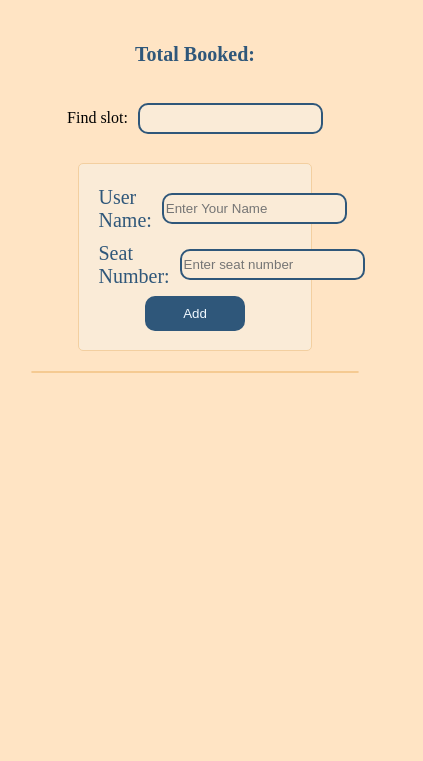
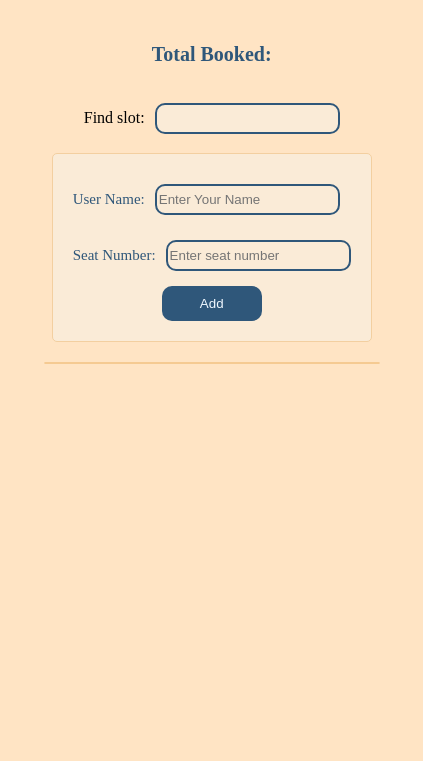
Before and after one commit to buradabhargavi/sharpenerBookingProject, a plain HTML site: page index.html in a window 390 px wide. Shown: the part 83-844 px from the top of the page, 423 px wide, since content can reach past the window. Drawn offline with nearby package versions, Linux system fonts and the light colour scheme; no server answers.

Commit message:
finalChanges

```diff
--- a/index.html
+++ b/index.html
@@ -1,37 +1,47 @@
 <!DOCTYPE html>
 <html>
   <head>
-    <meta charset="UTF-8">
-    <meta name="viewport" content="width=device-width, initial-scale=1.0">
-    <link rel="stylesheet" href="styles.css">
+    <meta charset="UTF-8" />
+    <meta name="viewport" content="width=device-width, initial-scale=1.0" />
+    <link rel="stylesheet" href="styles.css" />
     <title>Sharpener Project</title>
   </head>
 
   <body>
+    <div class="container">
       <div class="header">
         <div class="name"><h1>Movie Booking</h1></div>
         <div class="total"><h4>Total Booked:</h4></div>
         <div class="search">
           <span>Find slot:</span>
-                <input class="text" type="text" id="text">
+          <input class="text" type="text" id="text" />
         </div>
       </div>
       <div class="mainContainer">
         <div class="input-group">
           <label for="username">User Name:</label>
-                <input class="text" type = "text" id="username" placeholder="Enter Your Name">
+          <input
+            class="text"
+            type="text"
+            id="username"
+            placeholder="Enter Your Name"
+          />
         </div>
         <div class="input-group">
           <label for="seatnumber">Seat Number:</label>
-                <input class="text" type = "number" id="seatnumber" placeholder="Enter seat number">
+          <input
+            class="text"
+            type="number"
+            id="seatnumber"
+            placeholder="Enter seat number"
+          />
         </div>
-            <button  type="button" id="btncls" class="btncls">Add</button>
+        <button type="button" id="btncls" class="btncls">Add</button>
       </div>
       <div class="enteredData"></div>
 
       <script src="https://cdn.jsdelivr.net/npm/axios/dist/axios.min.js"></script>
       <script src="script.js"></script>
-
+    </div>
   </body>
-
 </html>
--- a/styles.css
+++ b/styles.css
@@ -3,7 +3,7 @@ body {
   background-color: bisque;
   margin: 0;
 }
-.conatiner {
+.container {
   width: 600px;
   padding: 0 10%;
   margin: 0 auto;
@@ -105,10 +105,21 @@ ul {
   gap: 10px;
 }
 
-@media screen and (max-width: 1000px) {
+@media screen and (max-width: 760px) {
+  .container {
+    width: 500px;
+    padding: 0 3%;
+    margin: 0 auto;
+  }
+  .mainContainer {
+    margin: 5% 10%;
+  }
+}
+@media screen and (max-width: 565px) {
   .container {
     width: 400px;
-    padding: 0 5%;
-    margin: 0 auto;
+  }
+  label {
+    font-size: 15px;
   }
 }
```
Lines whose indentation alone changed are shown as unchanged.
